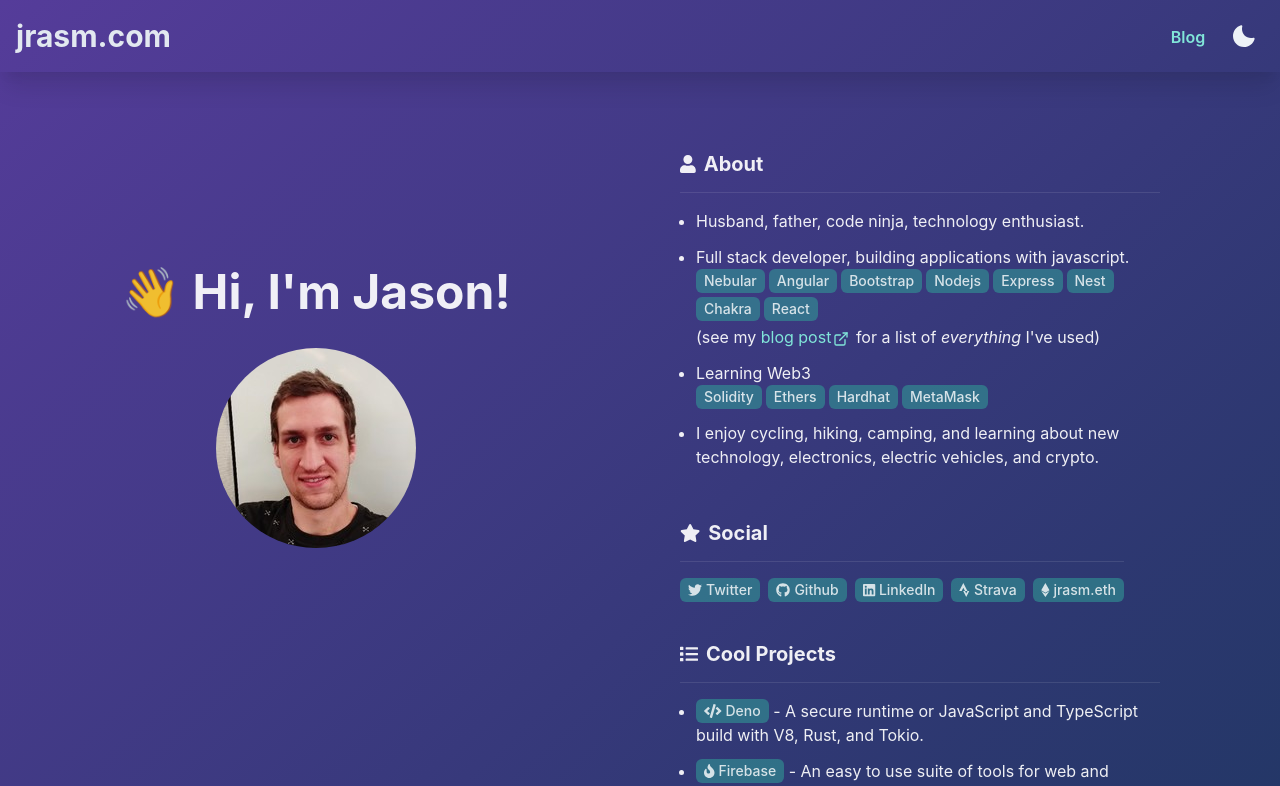
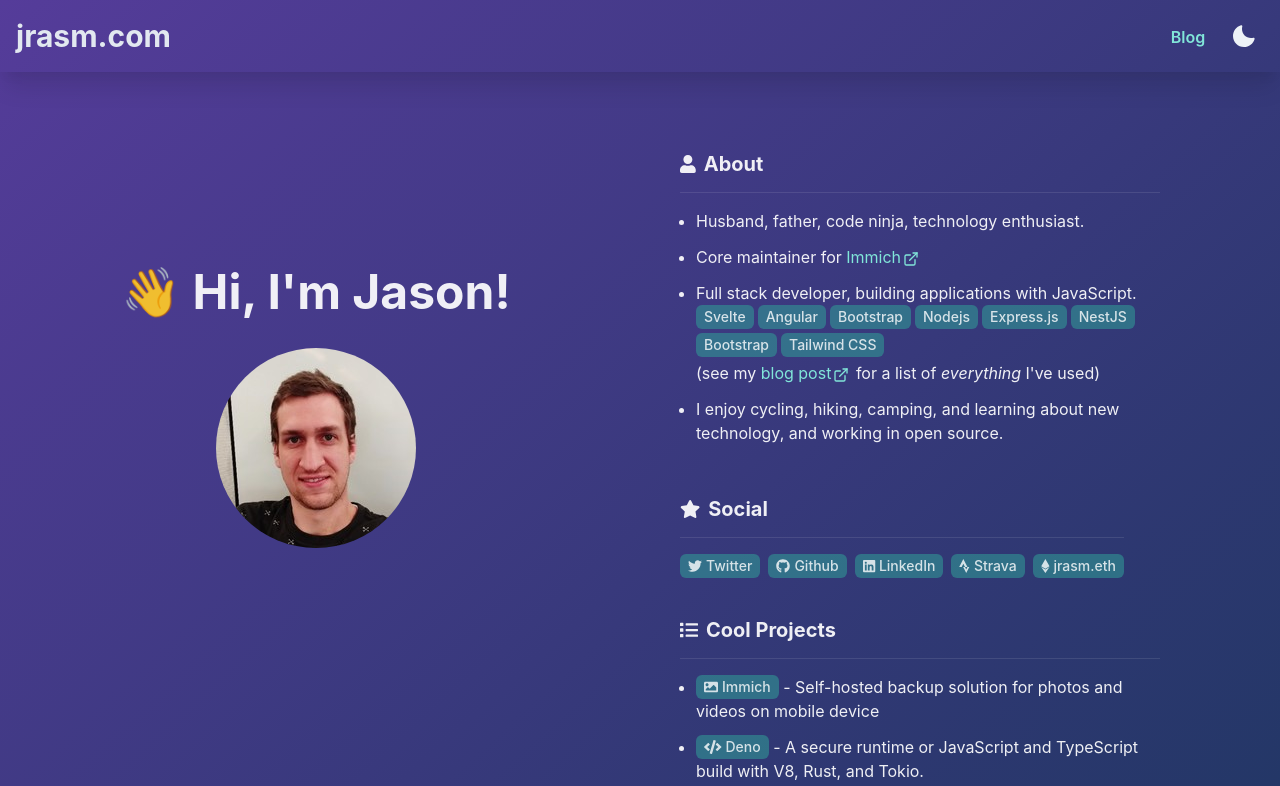
Before and after one commit to jrasm91/jrasm.com, a React (Create React App) app: page / in a window 1280 px wide. Shown: the top 786 px of the page. Built offline with nearby package versions, Linux system fonts and the light colour scheme.

Commit message:
feat: update content

```diff
--- a/src/components/AboutCard.tsx
+++ b/src/components/AboutCard.tsx
@@ -6,8 +6,7 @@
 import { MyTag } from './MyTag';
 
 export function AboutCard() {
-  const skills = ['Nebular', 'Angular', 'Bootstrap', 'Nodejs', 'Express', 'Nest', 'Chakra', 'React'];
-  const learning = ['Solidity', 'Ethers', 'Hardhat', 'MetaMask'];
+  const skills = ['Svelte', 'Angular', 'Bootstrap', 'Nodejs', 'Express.js', 'NestJS', 'Bootstrap', 'Tailwind CSS'];
 
   const linkColor = useColorModeValue('purple.600', 'teal.200');
 
@@ -21,7 +20,14 @@
       <UnorderedList>
         <ListItem mb="0.75rem">Husband, father, code ninja, technology enthusiast.</ListItem>
         <ListItem mb="0.75rem">
-          <Box>Full stack developer, building applications with javascript.</Box>
+          Core maintainer for{' '}
+          <Link color={linkColor} href="https://github.com/immich-app/immich" isExternal>
+            Immich
+            <ExternalLinkIcon mx="2px" />
+          </Link>
+        </ListItem>
+        <ListItem mb="0.75rem">
+          <Box>Full stack developer, building applications with JavaScript.</Box>
           <Flex wrap="wrap" gap="0.25rem">
             {skills.map((skill) => (
               <MyTag key={skill}>{skill}</MyTag>
@@ -36,17 +42,7 @@
             for a list of <i>everything</i> I've used)
           </Text>
         </ListItem>
-        <ListItem mb="0.75rem">
-          <Box>Learning Web3</Box>
-          <Flex wrap="wrap" gap="0.25rem">
-            {learning.map((skill) => (
-              <MyTag key={skill}>{skill}</MyTag>
-            ))}
-          </Flex>
-        </ListItem>
-        <ListItem mb="0.75rem">
-          I enjoy cycling, hiking, camping, and learning about new technology, electronics, electric vehicles, and crypto.
-        </ListItem>
+        <ListItem mb="0.75rem">I enjoy cycling, hiking, camping, and learning about new technology, and working in open source.</ListItem>
       </UnorderedList>
     </Card>
   );
--- a/src/components/ProjectsCard.tsx
+++ b/src/components/ProjectsCard.tsx
@@ -1,5 +1,5 @@
 import { Divider, Heading, ListItem, TagLabel, UnorderedList } from '@chakra-ui/react';
-import { faCode, faFire, faGamepad, faLaptopCode, faList, faSync } from '@fortawesome/free-solid-svg-icons';
+import { faCode, faGamepad, faImage, faLaptopCode, faList, faSync } from '@fortawesome/free-solid-svg-icons';
 import { FontAwesomeIcon } from '@fortawesome/react-fontawesome';
 import { Card } from '../components';
 import { MyTag } from './MyTag';
@@ -7,16 +7,16 @@
 export function ProjectsCard() {
   const projects = [
     {
+      icon: faImage,
+      name: 'Immich',
+      description: 'Self-hosted backup solution for photos and videos on mobile device',
+      link: 'https://immich.app',
+    },
+    {
       icon: faCode,
       name: 'Deno',
       description: 'A secure runtime or JavaScript and TypeScript build with V8, Rust, and Tokio.',
       link: 'https://deno.land',
-    },
-    {
-      icon: faFire,
-      name: 'Firebase',
-      description: 'An easy to use suite of tools for web and mobile development.',
-      link: 'https://firebase.google.com',
     },
     {
       icon: faGamepad,
```
Also changed, not shown: 1 other file (tests, documents, lock files or other folders).
